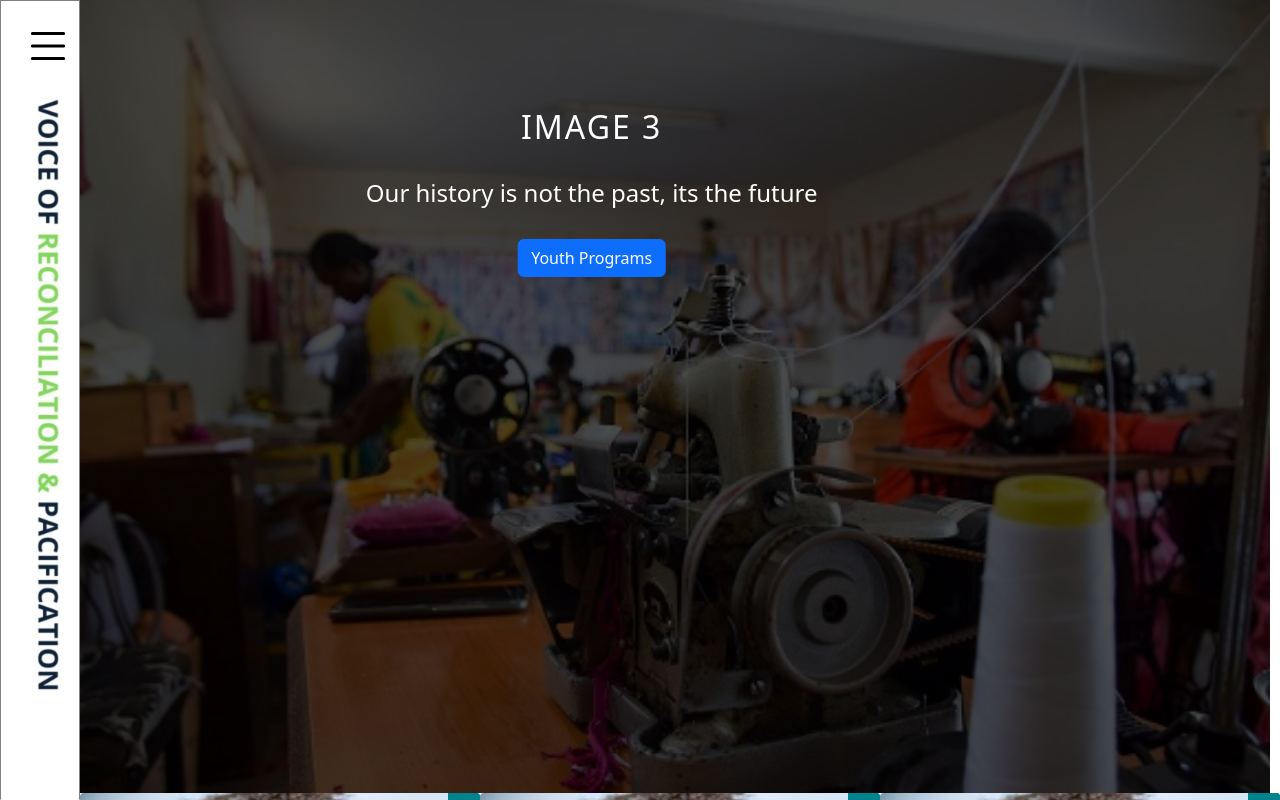
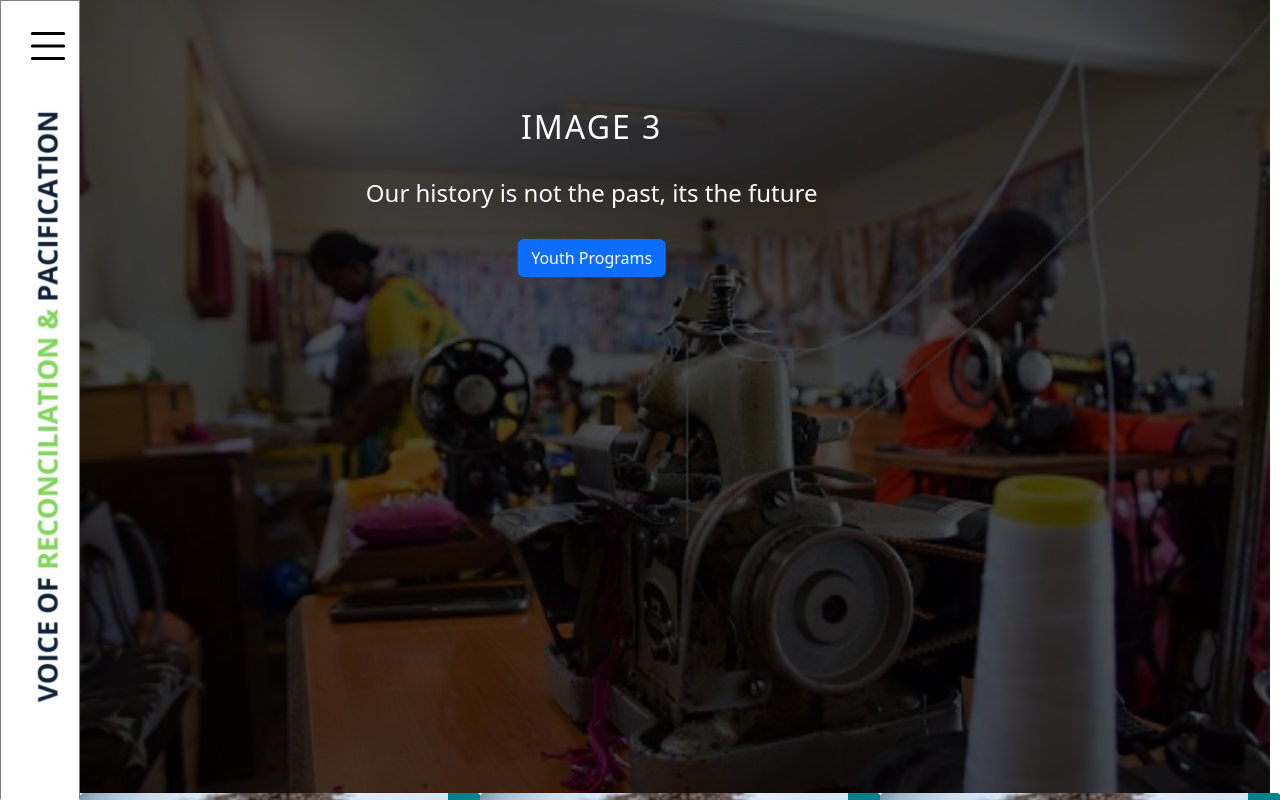
Before and after one commit to justin-ngatho/vorp-app, a React (Create React App) app: page / in a window 1280 px wide. Shown: the top 800 px of the page. Built offline with nearby package versions, Linux system fonts and the light colour scheme.

Commit message:
content updated

```diff
--- a/src/components/nav.js
+++ b/src/components/nav.js
@@ -26,7 +26,7 @@
     <div className="container" style={{width:"80px", border:"solid",borderWidth:'0.1px', borderColor:"grey",borderBottomColor:"white"}}>
     <div className='navbar-button' >
     <img src='./images/list.svg' style={{width:"50px", cursor:"pointer"}} onClick={handleShow}/>
-    <div className='mt-1 img-container '>
+    <div className='mt-3 img-container '>
     <img src='./images/logo2.jpg' style={{width:"50px", height:"80vh"}}/>
     </div>
 
```
Also changed, not shown: public/images/logo2.jpg, public/images/logo_side.png (deleted).
